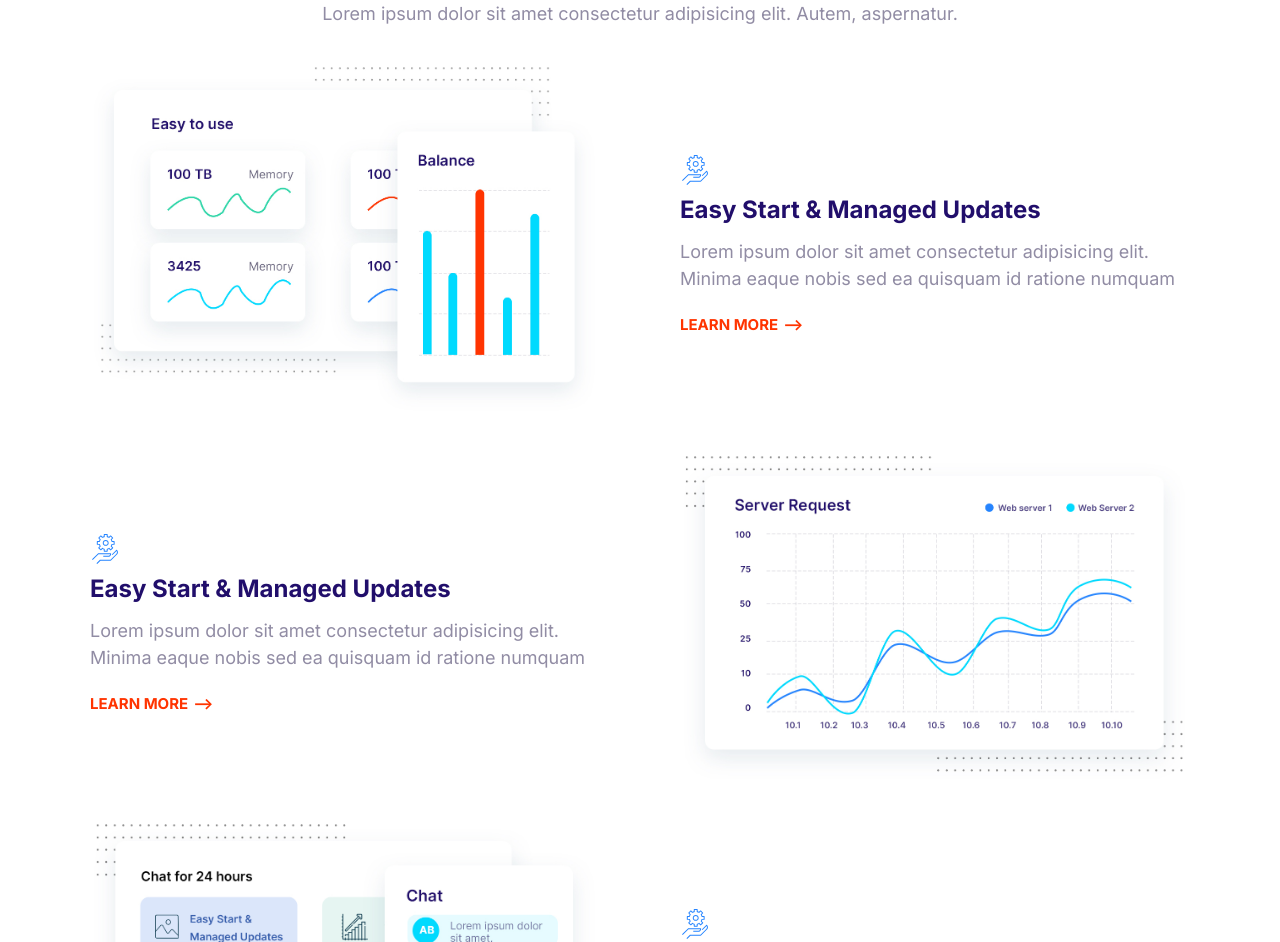
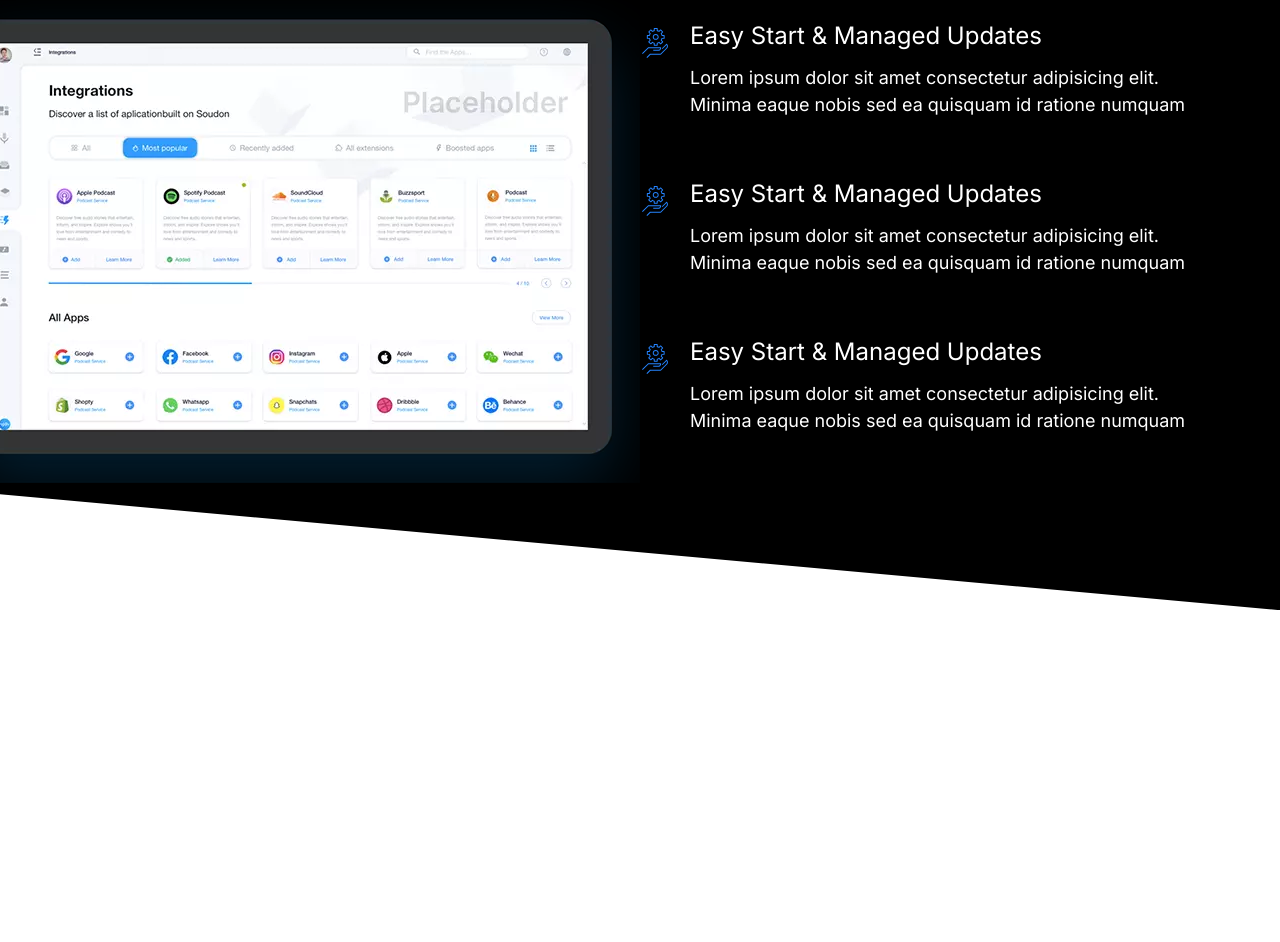
Before and after one commit to youhess/moshify_project, a plain HTML site: page index.html in a window 1280 px wide. Shown: the part 163-1105 px from the top of the page. After the commit the page ends 800 px from the top, so only its background shows below. Drawn offline with Linux system fonts and the light colour scheme.

Commit message:
set up block showcase

```diff
--- a/css/stylel.css
+++ b/css/stylel.css
@@ -16,6 +16,10 @@
   box-sizing: border-box;
 }
 /* Typography */
+::selection {
+  background: var(--color-primary);
+  color: white;
+}
 html {
   font-size: 62.5%;
 }
@@ -39,6 +43,7 @@ h2 {
 }
 h3 {
   font-size: 3rem;
+  font-weight: 500;
 }
 p {
   margin-top: 0;
@@ -122,7 +127,7 @@ a {
 /* list */
 .list {
   list-style: none;
-  color: var(--color-heading);
+
   padding-left: 0;
 }
 
@@ -135,6 +140,7 @@ a {
 .list--tick {
   list-style-image: url(../images/tick.svg);
   padding-left: 3rem;
+  color: var(--color-heading);
 }
 .list--tick .list__item {
   padding-left: 0.5rem;
@@ -534,7 +540,9 @@ a {
   background: black;
   color: white;
 }
-.block__dark .block__heading {
+.block__dark h1,
+.block__dark h2,
+.block__dark h3 {
   color: white;
 }
 .block--skewed-right {
@@ -697,3 +705,22 @@ a {
     order: 2;
   }
 }
+/* block-showcase */
+.block-showcase__image > img {
+  width: 100%;
+}
+.block-showcase li {
+  margin-bottom: 4rem;
+}
+@media screen and (min-width: 768px) {
+  .block-showcase .grid {
+    grid-template-columns: 50% 50%;
+  }
+  .block-showcase__image {
+    justify-self: end;
+  }
+  .block-showcase__image > img {
+    width: auto;
+    max-width: 700px;
+  }
+}
--- a/index.html
+++ b/index.html
@@ -19,96 +19,72 @@
     <title>Document</title>
   </head>
   <body style="">
-    <section class="block container block-features">
+    <section class="block block__dark block--skewed-right block-showcase">
       <header class="block__header">
-        <h2>Host on the brow to keep</h2>
-        <p>
-          Lorem ipsum dolor sit amet consectetur adipisicing elit. Autem,
-          aspernatur.
-        </p>
+        <h2>User-Friendly Control Panel</h2>
       </header>
-      <div class="grid grid--1x2 feature">
-        <div class="feature__content">
-          <div class="media feature-media">
+      <div class="container grid grid--1x2">
+        <picture class="block-showcase__image">
+          <source
+            type="image/webp"
+            srcset="images/ipad@2.webp 2x, images/ipad.webp 1x"
+          />
+          <source
+            type="image/png"
+            srcset="images/ipad@2.png 2x, images/ipad.png 1x"
+          />
+          <img src="/images/ipad.png" alt="" />
+        </picture>
+        <ul class="list">
+          <li>
+            <div class="media">
               <div class="media__image">
                 <svg class="icon icon--primary">
                   <use xlink:href="images/sprite.svg#settings"></use>
                 </svg>
               </div>
-            <div class="media__body feature-media__body">
+              <div class="media__body">
                 <h3 class="media__title">Easy Start & Managed Updates</h3>
                 <p class="media__content">
-                Lorem ipsum dolor sit amet consectetur adipisicing elit. Minima
-                eaque nobis sed ea quisquam id ratione numquam
+                  Lorem ipsum dolor sit amet consectetur adipisicing elit.
+                  Minima eaque nobis sed ea quisquam id ratione numquam
                 </p>
               </div>
             </div>
-          <a href="#" class="link-arrow">learn more</a>
-        </div>
-        <img class="featuer__image" src="/images/easy.jpg" alt="" />
-      </div>
-      <div class="grid grid--1x2 feature">
-        <div class="feature__content">
-          <div class="media feature-media">
+          </li>
+          <li>
+            <div class="media">
               <div class="media__image">
                 <svg class="icon icon--primary">
                   <use xlink:href="images/sprite.svg#settings"></use>
                 </svg>
               </div>
-            <div class="media__body feature-media__body">
+              <div class="media__body">
                 <h3 class="media__title">Easy Start & Managed Updates</h3>
                 <p class="media__content">
-                Lorem ipsum dolor sit amet consectetur adipisicing elit. Minima
-                eaque nobis sed ea quisquam id ratione numquam
+                  Lorem ipsum dolor sit amet consectetur adipisicing elit.
+                  Minima eaque nobis sed ea quisquam id ratione numquam
                 </p>
               </div>
             </div>
-
-          <a href="#" class="link-arrow">learn more</a>
-        </div>
-        <img class="featuer__image" src="/images/fast.jpg" alt="" />
-      </div>
-      <div class="grid grid--1x2 feature">
-        <div class="feature__content">
-          <div class="media feature-media">
+          </li>
+          <li>
+            <div class="media">
               <div class="media__image">
                 <svg class="icon icon--primary">
                   <use xlink:href="images/sprite.svg#settings"></use>
                 </svg>
               </div>
-            <div class="media__body feature-media__body">
+              <div class="media__body">
                 <h3 class="media__title">Easy Start & Managed Updates</h3>
                 <p class="media__content">
-                Lorem ipsum dolor sit amet consectetur adipisicing elit. Minima
-                eaque nobis sed ea quisquam id ratione numquam
+                  Lorem ipsum dolor sit amet consectetur adipisicing elit.
+                  Minima eaque nobis sed ea quisquam id ratione numquam
                 </p>
               </div>
             </div>
-
-          <a href="#" class="link-arrow">learn more</a>
-        </div>
-        <img class="featuer__image" src="/images/support.jpg" alt="" />
-      </div>
-      <div class="grid grid--1x2 feature">
-        <div class="feature__content">
-          <div class="media feature-media">
-            <div class="media__image">
-              <svg class="icon icon--primary">
-                <use xlink:href="images/sprite.svg#settings"></use>
-              </svg>
-            </div>
-            <div class="media__body feature-media__body">
-              <h3 class="media__title">Easy Start & Managed Updates</h3>
-              <p class="media__content">
-                Lorem ipsum dolor sit amet consectetur adipisicing elit. Minima
-                eaque nobis sed ea quisquam id ratione numquam
-              </p>
-            </div>
-          </div>
-
-          <a href="#" class="link-arrow">learn more</a>
-        </div>
-        <img class="featuer__image" src="/images/wordpress.jpg" alt="" />
+          </li>
+        </ul>
       </div>
     </section>
     <script src="js/main.js"></script>
```
Also changed, not shown: components/showcaseBlock.html (added, +68 -0 lines), images/ipad.png (added), images/ipad.webp (added), images/ipad@2x.png (added), images/ipad@2x.webp (added). Lines whose indentation alone changed are shown as unchanged.
